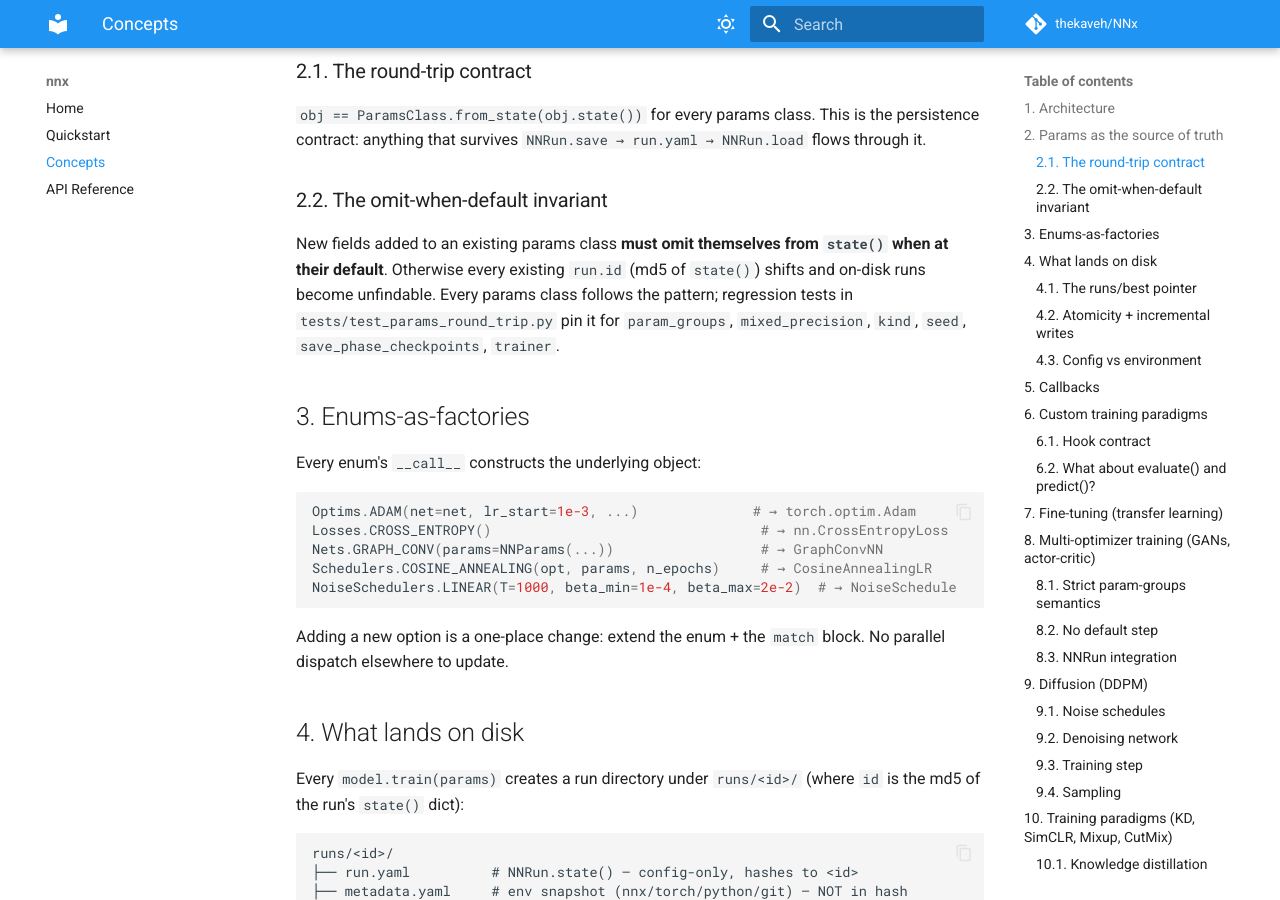
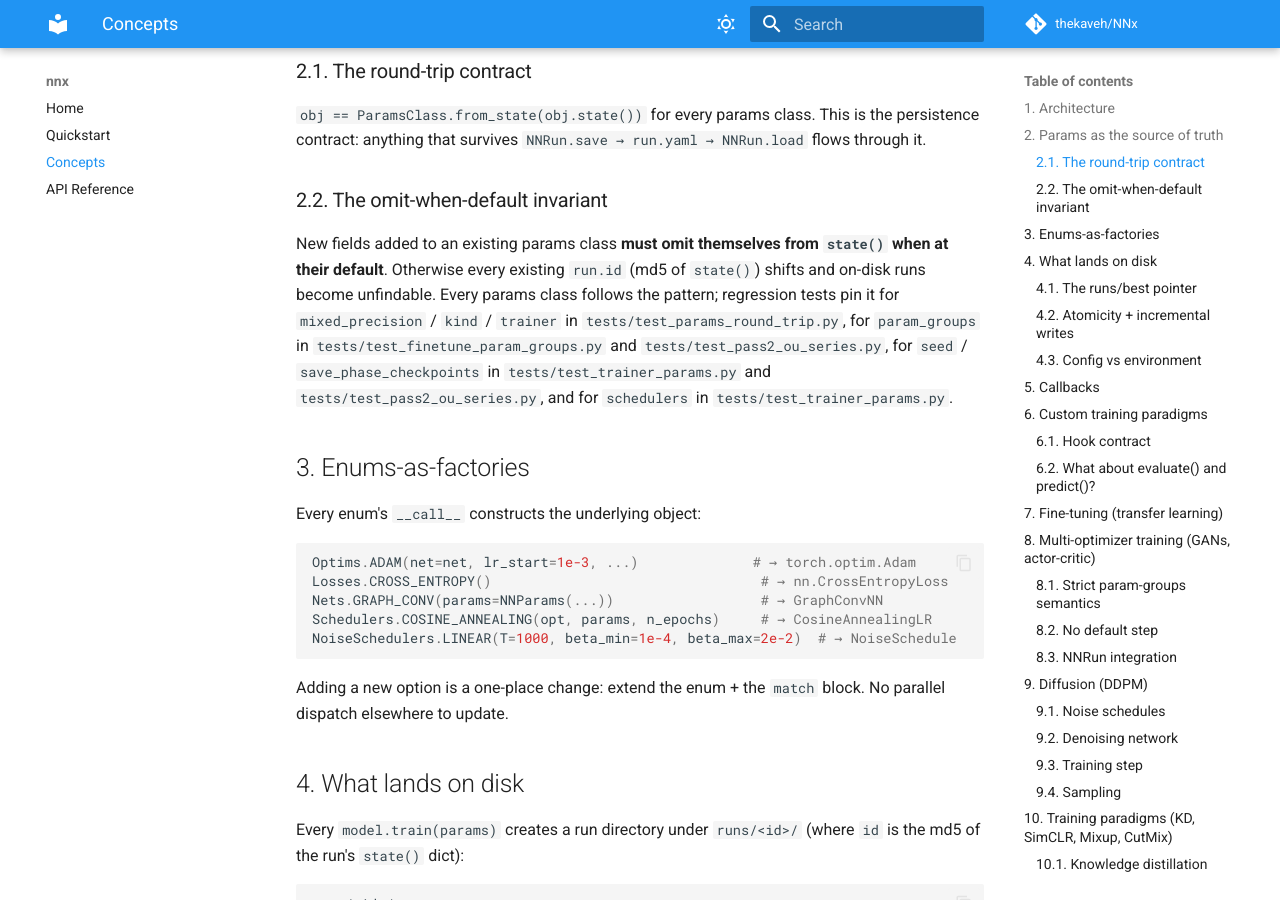
Before and after one commit to thekaveh/NNx, an MkDocs documentation site: the page built from docs/concepts.md, in a window 1280 px wide and 900 px high, scrolled down 1284 px. Built offline with MkDocs 1.6.1 and Material for MkDocs 9.7.7, drawn with Linux system fonts in a browser that asks for light colours; comment, search, counter and statistics services are not loaded.

Commit message:
docs: pass-2 audit cleanups — accurate test pointers + last Track straggler
Three Low-severity findings from the second verification pass:

* docs/concepts.md §2.2 claimed the omit-when-default regression tests
  for all six fields lived in tests/test_params_round_trip.py — in
  reality only three (mixed_precision / kind / trainer) are there;
  param_groups is in test_finetune_param_groups.py +
  test_pass2_ou_series.py, and seed / save_phase_checkpoints are in
  test_trainer_params.py + test_pass2_ou_series.py. Rewrote the
  sentence to enumerate each field's actual home so a contributor
  searching for the canonical pattern doesn't hit half-empty results.

* CHANGELOG.md heading `### Fixed — post-tracks audit` still carried
  the word "tracks" — the very PR that scrubbed Track-A/B/C/D/G from
  headings missed itself. Renamed to `### Fixed — back-compat
  invariant audit`. The body still enumerates the legacy labels
  because it's documenting what was removed; that's intentional.

* CONTRIBUTING.md §2 pointed contributors at
  `tests/test_pass*_*_series.py` — same internal-phase vocabulary the
  cleanup was supposed to drop from contributor-facing docs. Reworded
  to `tests/test_*_series.py files (organized by audit pass)`. The
  test files themselves stay named as-is (renaming is out of scope).

```diff
--- a/docs/concepts.md
+++ b/docs/concepts.md
@@ -38,7 +38,7 @@ NNTrainerParams  # multi-optim version: dict of optims + dict of schedulers
 
 ### 2.2. The omit-when-default invariant
 
-New fields added to an existing params class **must omit themselves from `state()` when at their default**. Otherwise every existing `run.id` (md5 of `state()`) shifts and on-disk runs become unfindable. Every params class follows the pattern; regression tests in `tests/test_params_round_trip.py` pin it for `param_groups`, `mixed_precision`, `kind`, `seed`, `save_phase_checkpoints`, `trainer`.
+New fields added to an existing params class **must omit themselves from `state()` when at their default**. Otherwise every existing `run.id` (md5 of `state()`) shifts and on-disk runs become unfindable. Every params class follows the pattern; regression tests pin it for `mixed_precision` / `kind` / `trainer` in `tests/test_params_round_trip.py`, for `param_groups` in `tests/test_finetune_param_groups.py` and `tests/test_pass2_ou_series.py`, for `seed` / `save_phase_checkpoints` in `tests/test_trainer_params.py` and `tests/test_pass2_ou_series.py`, and for `schedulers` in `tests/test_trainer_params.py`.
 
 ## 3. Enums-as-factories
 
```
Also changed, not shown: CHANGELOG.md (+1 -1 lines), CONTRIBUTING.md (+1 -1 lines).
